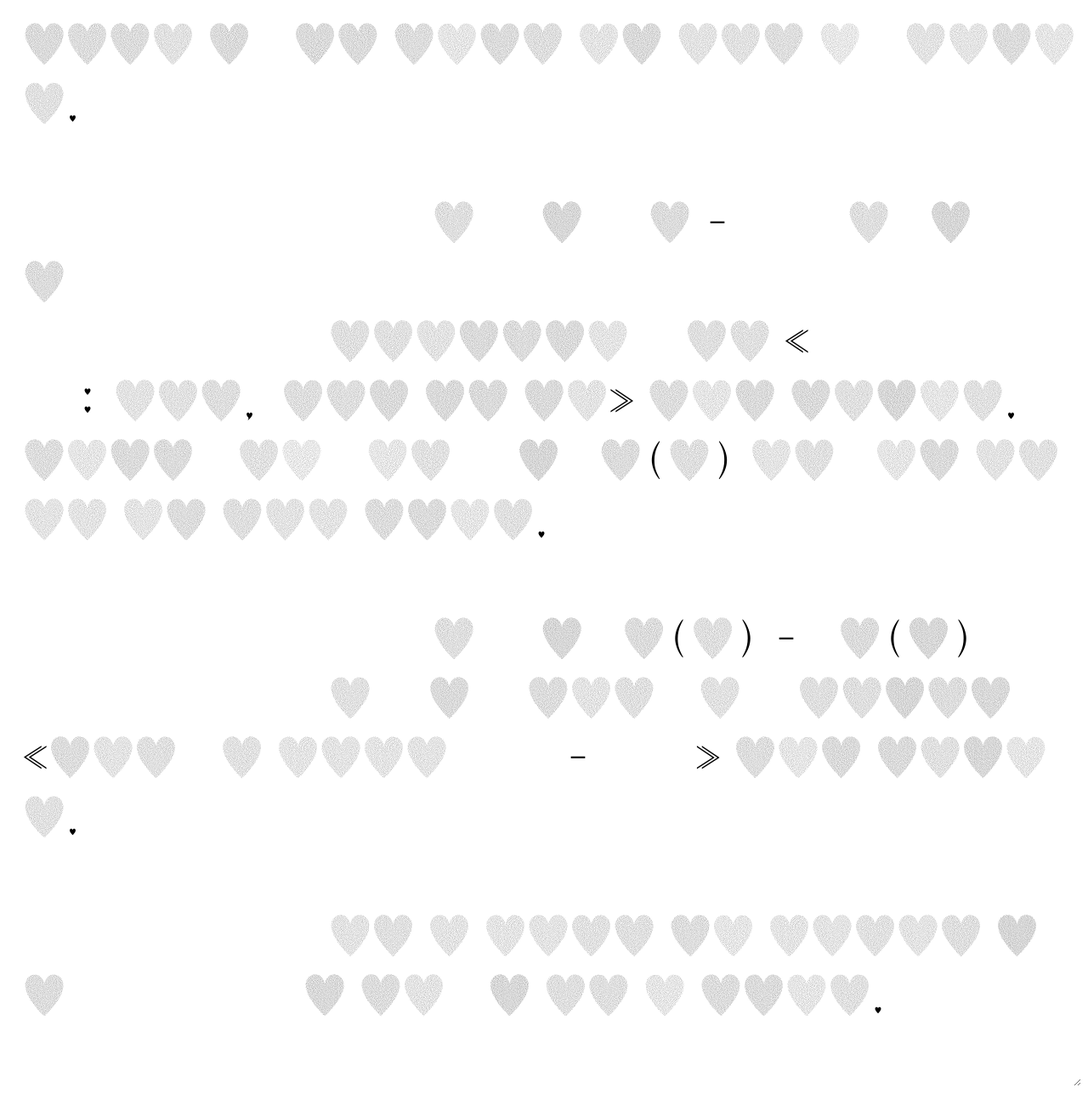
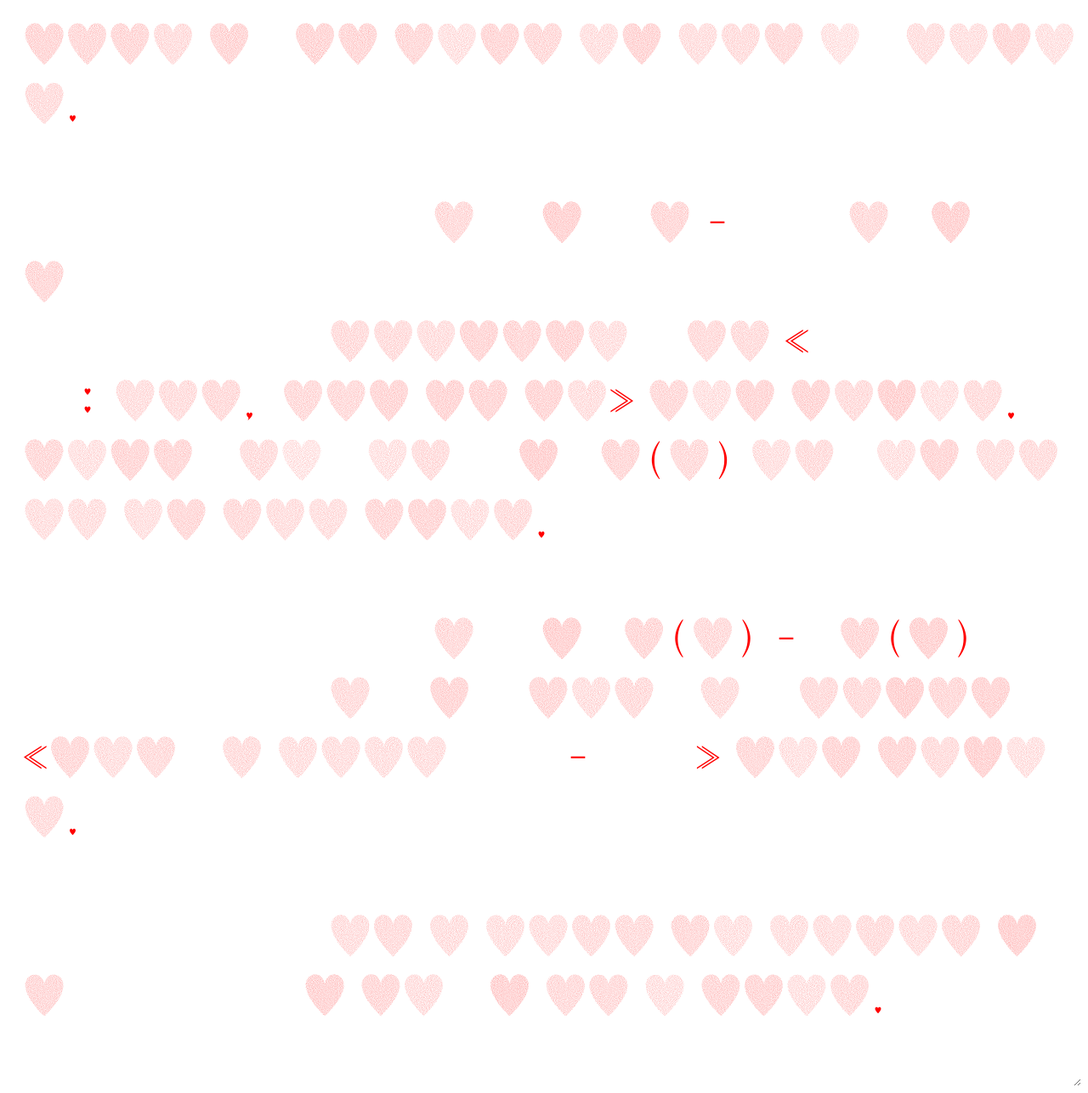
Before and after one commit to boththumbsdown/boththumbsdown, a PHP site: page /nong.html in a window 1280 px wide. Shown: the whole page at 85% size. Run offline with PHP 8.4, Linux system fonts and the light colour scheme.

Commit message:
color red

```diff
--- a/nong.css
+++ b/nong.css
@@ -18,6 +18,7 @@ body{
 .nongfont{
 	font-family: 'nong';
 	font-weight: normal;
+	color: #ff0000;
 	border:none;
 	line-height: 1.4em;
 	letter-spacing:0.5px;
@@ -35,6 +36,6 @@ textarea
 }
 
 ::selection {
-   background: red;
-   color: #fff;
+   background: #ff0000;
+   color: #ffffff;
 }
--- a/nong.html
+++ b/nong.html
@@ -6,7 +6,7 @@
 	<body>
 		<link rel="stylesheet" href="nong.css"  type="text/css">
 		<div>
-		<textarea name="nong" class="nongfont">양장점은 양희재와 장수영의 서체 디자인 스튜디오입니다.
+		<textarea name="nong" class="nongfont" spellcheck="false">양장점은 양희재와 장수영의 서체 디자인 스튜디오입니다.
 
 			2018년 10월 19일 - 2019년 2월 20일
 			금호미술관에서 열리는 《New Wave ll: 디자인, 공공에 대한 생각》 전시에 참여합니다. 전시연계프로그램으로 12월 1일(토) 오후 4시에 디자이너 오픈 토크가 있습니다.
```
